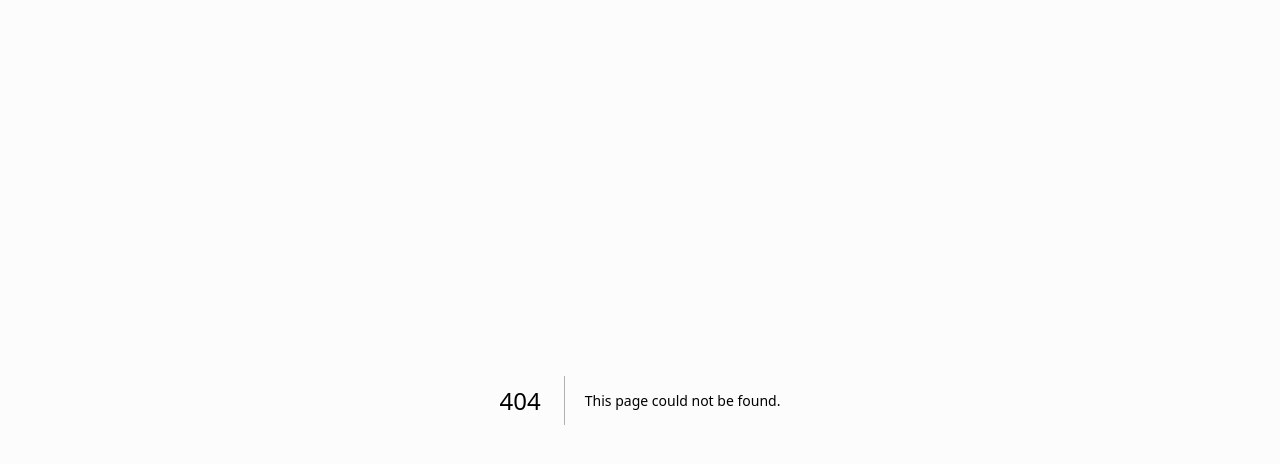
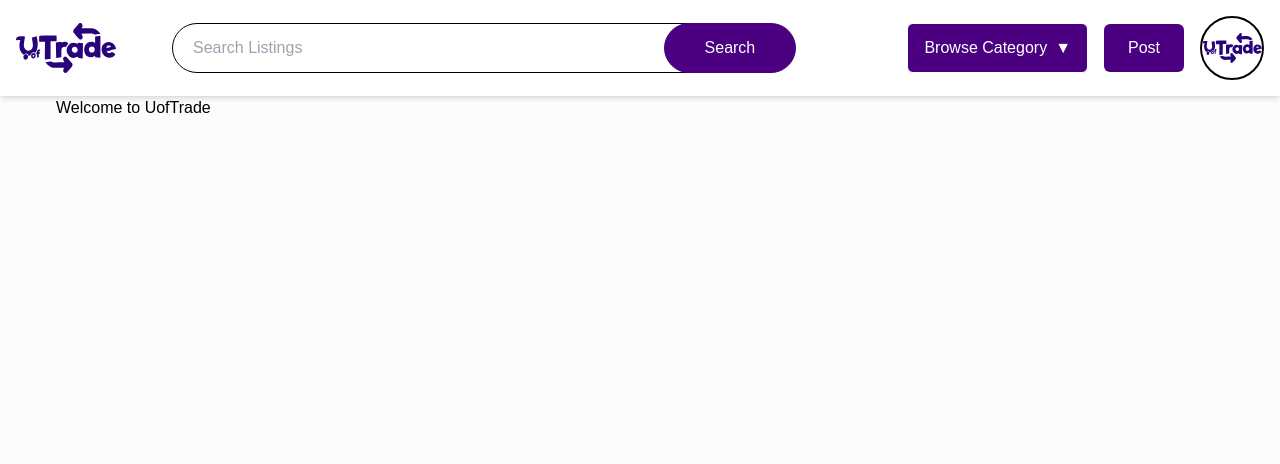
Before and after one commit to UofT-ECE444-Fall2024/project-1-web-application-design-group4-goggle, a Next.js app in the folder frontend/uoftrade/: page /home in a window 1280 px wide. Before the commit this address had no page. Shown: the top 464 px of the page. Built offline with nearby package versions, Linux system fonts and the light colour scheme.

Commit message:
added header to home page

```diff
--- /dev/null
+++ b/frontend/uoftrade/src/app/home/page.tsx
@@ -0,0 +1,15 @@
+import Header from "@/components/Header/Header";
+
+const HomePage = () => {
+  return (
+    <>
+      <Header />
+      <div className="container">
+        <h1>Welcome to UofTrade</h1>
+        {/* Other home page content */}
+      </div>
+    </>
+  );
+}
+
+export default HomePage;
--- a/frontend/uoftrade/src/components/Header/Header.tsx
+++ b/frontend/uoftrade/src/components/Header/Header.tsx
@@ -0,0 +1,106 @@
+'use client';
+
+import Link from "next/link";
+import Image from "next/image";
+import { useState, useEffect } from "react";
+
+const Header = () => {
+  const [searchInput, setSearchInput] = useState("");
+  const [inputWidth, setInputWidth] = useState(0);
+  const buttonWidth = 80; // Approximate width of the search button in pixels
+
+  // Function to calculate the character limit based on current input width
+  const calculateCharacterLimit = (width:number) => {
+    const adjustedWidth = width - buttonWidth - 20; // 20 for padding/margin
+    return Math.floor(adjustedWidth / 8); // Average character width (adjust as needed)
+  };
+
+  // Effect to update the input width and trim input on resize
+  useEffect(() => {
+    const handleResize = () => {
+      const inputElement = document.getElementById("search-input");
+      if (inputElement) {
+        const newWidth = inputElement.clientWidth;
+        setInputWidth(newWidth);
+
+        const newLimit = calculateCharacterLimit(newWidth);
+        // Trim the search input if it exceeds the new character limit
+        if (searchInput.length > newLimit) {
+          setSearchInput(searchInput.substring(0, newLimit));
+        }
+      }
+    };
+
+    // Set initial width
+    handleResize();
+    window.addEventListener("resize", handleResize); // Update width on resize
+
+    // Cleanup on component unmount
+    return () => {
+      window.removeEventListener("resize", handleResize);
+    };
+  }, [searchInput]);
+
+  return (
+    <header className="flex items-center justify-between p-4 bg-white shadow-md">
+      {/* Left Section: Logo */}
+      <div className="flex items-center mr-10">
+        <Link href="/">
+          <Image src="/images/logo/UTrade_logo.svg" alt="UTrade Logo" width={100} height={50} />
+        </Link>
+      </div>
+
+      {/* Center Section: Search Bar and Browse Category Button */}
+      <div className="flex items-center flex-grow justify-center mx-4">
+        <div className="flex items-center flex-grow">
+          <input
+            id="search-input"
+            type="text"
+            value={searchInput}
+            onChange={(e) => {
+              const newValue = e.target.value;
+              const newLimit = calculateCharacterLimit(e.target.clientWidth);
+              // Update state only if within character limit
+              if (newValue.length <= newLimit) {
+                setSearchInput(newValue);
+              }
+            }}
+            placeholder="Search Listings"
+            className="p-2 pl-5 border border-gray-300 rounded-full py-3 w-9/12" // Adjust width as needed
+          />
+          <button className="bg-uoftrade-purple border border-uoftrade-purple text-white px-10 py-3 rounded-full -ml-12">
+            Search
+          </button>
+        </div>
+        <button className="bg-uoftrade-purple border border-black px-4 py-3 rounded-md text-white flex items-center ml-4">
+          Browse Category
+          <span className="ml-2">&#9660;</span> {/* Dropdown arrow */}
+        </button>
+      </div>
+
+      {/* Right Section: Profile Image and Post Ad Button */}
+      <div className="flex items-center">
+        {/* Post Button */}
+        <Link href="/post">
+          <button className="bg-uoftrade-purple text-white px-6 py-3 rounded-md mr-4">
+            Post
+          </button>
+        </Link>
+        {/* User Profile Image */}
+        <div className="w-16 h-16 border-2 border-black rounded-full overflow-hidden flex items-center justify-center">
+          <Link href="/profile">
+            <Image
+              src="/images/logo/UTrade_logo.svg" // Replace with profile image
+              alt="User Profile"
+              width={40}
+              height={40}
+              className="w-full h-full object-cover" // Ensure the image fills the container
+            />
+          </Link>
+        </div>
+      </div>
+    </header>
+  );
+};
+
+export default Header;
--- a/frontend/uoftrade/src/components/SignInForm/SignInForm.tsx
+++ b/frontend/uoftrade/src/components/SignInForm/SignInForm.tsx
@@ -7,16 +7,20 @@ import Image from "next/image";
 import { useForm, SubmitHandler } from "react-hook-form"
 
 import "../../types/inputs"
+import { useRouter } from "next/navigation";
 
 const SignInForm = () => {
-
+    const router = useRouter();
     const {
         register,
         handleSubmit,
         formState: { errors },
       } = useForm<Inputs>()
 
-    const onSubmit: SubmitHandler<Inputs> = (data) => console.log(data)
+    const onSubmit: SubmitHandler<Inputs> = (data) => {
+        console.log(data)
+        router.push('\home')
+    };
 
     return (
         <section className="relative z-10 overflow-hidden pb-16 md:pb-20 lg:pb-28 lg:pt-16">
--- a/frontend/uoftrade/tailwind.config.ts
+++ b/frontend/uoftrade/tailwind.config.ts
@@ -15,6 +15,10 @@ const config: Config = {
       primary: '#28047a',
       'white-bg': '#fefefe',
       'black-fg': '#0e0e0e',
+      'uoftrade-purple': '#4B0082',
+      'white': '#ffffff',
+      'red': '#ff0000',
+      'balck': '#000000',
       'outline-grey': 'rgba(0, 0, 0, 0.1)',
       'heading-1': '#212B27',
       'subheading': '#32403B'
```
